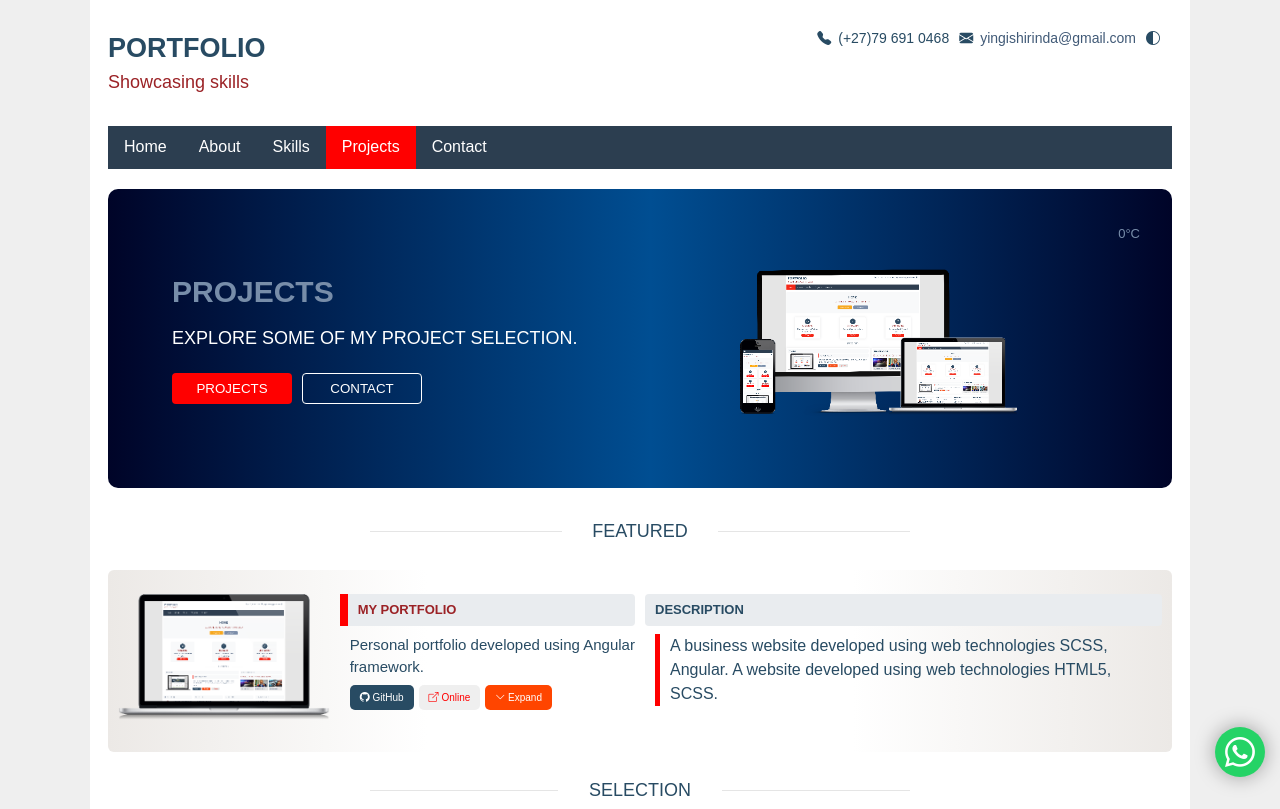
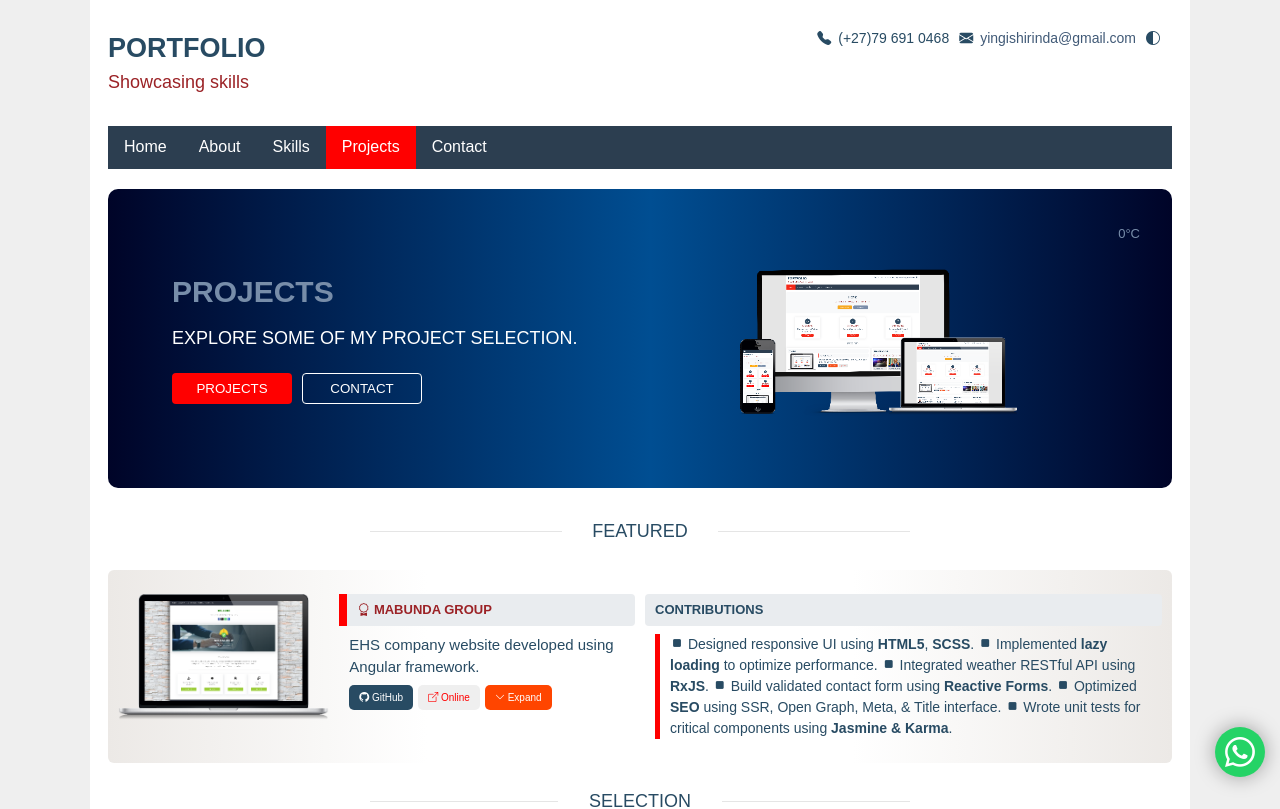
Before and after one commit to mystackbox/prj-portfolio, an Angular app: page /projects in a window 1280 px wide. Shown: the top 809 px of the page. Built offline with nearby package versions, Linux system fonts and the light colour scheme; no server answers.

Commit message:
removed detectChanges

```diff
--- a/public/data/projects.json
+++ b/public/data/projects.json
@@ -5,7 +5,7 @@
     "heading": "Personal portfolio",
     "imageName": "prj-portfolio",
     "introduction": "Personal portfolio developed using Angular framework.",
-    "description": "A business website developed using web technologies SCSS, Angular. A website developed using web technologies HTML5, SCSS.",
+    "description": "A personal website developed with purpose of showcasing  my angular front-end development skills. ",
     "concepts": [
       "Responsive UI",
       "Angular 16+",
@@ -16,7 +16,7 @@
     ],
     "features": [
       "Weather API",
-      "News API",
+      "Geo-Location API",
       "WhatsApp Button",
       "Share Buttons",
       "Contact Form",
@@ -91,7 +91,7 @@
     "name": "v-loc system",
     "heading": "Vehicle Locator App",
     "imageName": "prj-vloc",
-    "introduction": "Locator App developed using Angular, and GoogleMaps.",
+    "introduction": "Vehicle Locator developed using Angular, and GoogleMaps.",
     "description": "A business website developed using web technologies SCSS, Angular. A website developed using web technologies HTML5, SCSS. ",
     "concepts": [
       "Fetch API",
@@ -148,8 +148,8 @@
     "name": "mabunda group",
     "heading": "EHS Business Website",
     "imageName": "prj-mbg",
-    "introduction": "EHS Business website developed using Angular framework.",
-    "description": "A business website developed using web technologies SCSS, Angular. A website developed using web technologies HTML5, SCSS.",
+    "introduction": "EHS company website developed using Angular framework.",
+    "description": "<i class='bi bi-stop-fill'></i> Designed responsive UI using <span class=\"highlighted-text\">HTML5</span>, <span class=\"highlighted-text\">SCSS</span>. <i class='bi bi-stop-fill'></i> Implemented <span class=\"highlighted-text\">lazy loading</span> to optimize performance. <i class='bi bi-stop-fill'></i> Integrated weather RESTful API using <span class=\"highlighted-text\">RxJS</span>. <i class='bi bi-stop-fill'></i> Build validated contact form using <span class=\"highlighted-text\">Reactive Forms</span>. <i class='bi bi-stop-fill'></i> Optimized <span class=\"highlighted-text\">SEO</span> using SSR, Open Graph, Meta, & Title interface.  <i class='bi bi-stop-fill'></i> Wrote unit tests for critical components using <span class=\"highlighted-text\">Jasmine & Karma</span>.",
     "concepts": [
       "Responsive UI",
       "Angular 16+",
--- a/src/app/core/services/service-projects/projects.service.ts
+++ b/src/app/core/services/service-projects/projects.service.ts
@@ -19,7 +19,7 @@ export class ProjectsService {
   getProjects(): Observable<IProject[]> {
     return this._http.get<IProject[]>(this.apiUrl).pipe(
       map(
-        (projects) => projects.reverse()
+        (projects) => projects
       ),
       catchError((err) => {
         return throwError(() => err);
--- a/src/app/features/home/pages/home/home.component.html
+++ b/src/app/features/home/pages/home/home.component.html
@@ -28,7 +28,7 @@
 
       <span
         class="animate-stagger link-item"
-        (click)="openHyperLink(whatsapp)"
+        (click)="redirectToContactUs()"
       >
         <i class="bi bi-envelope-fill"></i>
       </span>
--- a/src/app/features/projects/pages/projects/projects.component.html
+++ b/src/app/features/projects/pages/projects/projects.component.html
@@ -17,7 +17,7 @@
 
         <div @animateFadeIn class="project-description">
           <div class="heading" (click)="openHyperLink(project.hyperlinks[1])">
-            {{ project.name }}
+            <i class="bi bi-award"></i> {{ project.name }}
           </div>
 
           <div class="details">
@@ -52,9 +52,9 @@
 
       <div @animateFadeIn class="details-container top-right-details">
         <div class="project-description">
-          <div class="heading">description</div>
-          <div class="details">
-            {{ project?.description }}
+          <div class="heading">contributions</div>
+          <div class="details"  [innerHTML]="project?.description" >
+            <!-- {{ project?.description }} -->
           </div>
         </div>
       </div>
--- a/src/app/features/projects/pages/projects/projects.component.ts
+++ b/src/app/features/projects/pages/projects/projects.component.ts
@@ -41,11 +41,13 @@ export class ProjectsComponent {
     private _products: ProjectsService,
     private _hyperLink: HyperLinkService,
     private cdr: ChangeDetectorRef
-  ) {}
+  ) {
+    this.projectsList.reverse();
+  }
 
   //load list of projects
   ngOnInit() {
-    this.cdr.detach();
+    // this.cdr.detach(); //prevent flickering whenever timer ticks
     this.getProjects();
   }
 
@@ -62,12 +64,16 @@ export class ProjectsComponent {
    * @returns An observable of type projects[] | API Server error.
    */
   getProjects() {
+
     this._projectsSub = this._products.getProjects().subscribe({
       next: (projects: IProject[]) => {
         this.projectsList = projects;
-        this.getFeaturedProject(this.projectsList[projects.length - 1]);
+        this.getFeaturedProject(projects[projects.length - 1]);
         this.projectsListLoaded = true;
-        this.cdr.detectChanges();
+        // if(this.projectsListLoaded){
+        //          this.cdr.detectChanges(); //prevent flickering whenever timer ticks
+        // }
+
       },
       error: (err: any) => {
         this.error = 'Failed to load projects';
@@ -81,6 +87,7 @@ export class ProjectsComponent {
    * @returns An observable type project object  | API Server error.
    */
   getProject(_id?: number) {
+    console.log('Selected Id = ' + _id);
     this._projectSub = this._products.getSelectedProject(_id).subscribe({
       next: (selectedProject: IProject) => {
         this.project = selectedProject;
@@ -115,5 +122,6 @@ export class ProjectsComponent {
   ngOnDestroy() {
     this._projectSub?.unsubscribe();
     this._projectsSub?.unsubscribe();
+    this.projectsList.reverse();
   }
 }
--- a/src/styles/layout/_grid.scss
+++ b/src/styles/layout/_grid.scss
@@ -2,6 +2,7 @@
 
 // layout/_grid.scss
 .site-grid-container {
+
 
   width: 100%;
   max-width: 1100px;
--- a/src/styles/pages/_page-not-found.scss
+++ b/src/styles/pages/_page-not-found.scss
@@ -23,7 +23,7 @@
             padding: $spacing-sm $spacing-sm ;
             cursor: pointer;
             text-align: center;
-            box-shadow: $light-box-shadow;
+            // box-shadow: $light-box-shadow;
             border-radius: $spacing-xs;
 
             .heading {
@@ -33,6 +33,7 @@
 
             .content {
                 padding: $spacing-sm;
+                font-size: $font-size-sm + 2px;
 
                 .btn-container {
                     font-size: $font-size-xs + 1px;
@@ -52,7 +53,7 @@
             }
 
             &:hover {
-                box-shadow: $light-hover-box-shadow;
+                box-shadow: $light-box-shadow;
             }
         }
     }
--- a/src/styles/pages/_projects.scss
+++ b/src/styles/pages/_projects.scss
@@ -18,14 +18,14 @@
 
     .project-details {
         display: grid;
-        row-gap: 5px;
+        row-gap: 15px;
         padding: $spacing-lg $spacing-sm;
         margin: -10px 0;
-        // box-shadow: $light-box-shadow;
+        border-radius: $spacing-xs;
         background-color: rgba($light-secondery-bg-color, 0.4);
+        background-image: linear-gradient(to right, #ECE9E6 0%, #FFFFFF 30%, #FFFFFF 70%, #ECE9E6 100%);
+
         // background: linear-gradient(90deg, hsla(332, 53%, 82%, 1) 0%, hsla(176, 57%, 89%, 1) 100%);
-        border-radius: $spacing-xs;
-        background-image: linear-gradient(to right, #ECE9E6 0%, #FFFFFF 30%, #FFFFFF 70%, #ECE9E6 100%);
 
 
         .top-container {
@@ -49,7 +49,6 @@
                 .project-description {
                     display: flex;
                     flex-direction: column;
-
 
                     .heading {
                         @include heading-light;
@@ -87,7 +86,12 @@
                 .details {
                     border-left: 5px solid red;
                     padding: 0 $spacing-sm;
-                    font-size: $font-size-md;
+                    font-size: $font-size-md - 2px;
+
+                    .highlighted-text {
+                        font-weight: bold;
+                        font-size: $font-size-md - 2px;
+                    }
                 }
             }
         }
--- a/src/styles/themes/_dark.scss
+++ b/src/styles/themes/_dark.scss
@@ -305,9 +305,23 @@
             }
 
             .project-details {
-                box-shadow: $dark-box-shadow;
-                background-color: transparent;
                 border-radius: $spacing-sm;
+                background-image: linear-gradient(to right, #000000 0%, #082036 45%, #082036 50%, #000000 100%);
+
+                .btn-grad:hover {
+                    background-position: right center;
+                    /* change the direction of the change here */
+                    color: #fff;
+                    text-decoration: none;
+                }
+
+                .btn-grad:hover {
+                    background-position: right center;
+                    /* change the direction of the change here */
+                    color: #fff;
+                    text-decoration: none;
+                }
+
 
                 .details-container {
                     text-align: left;
```
